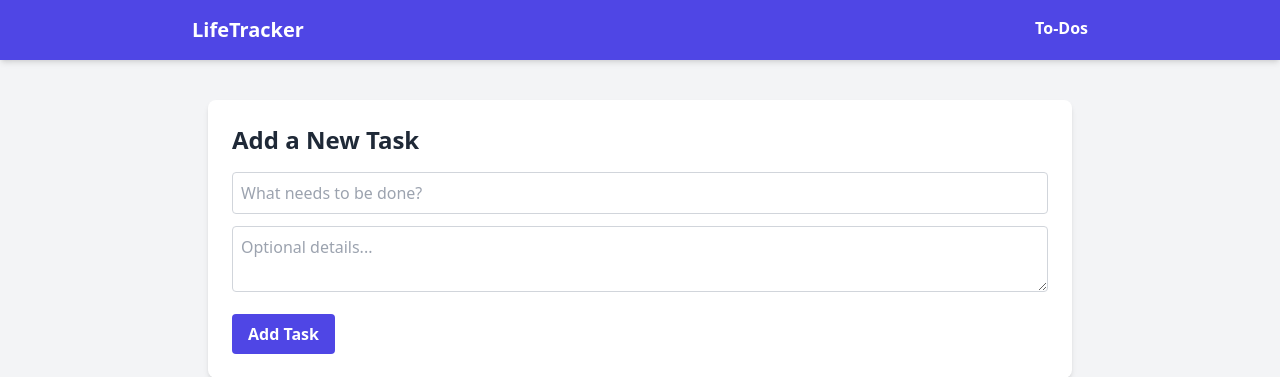
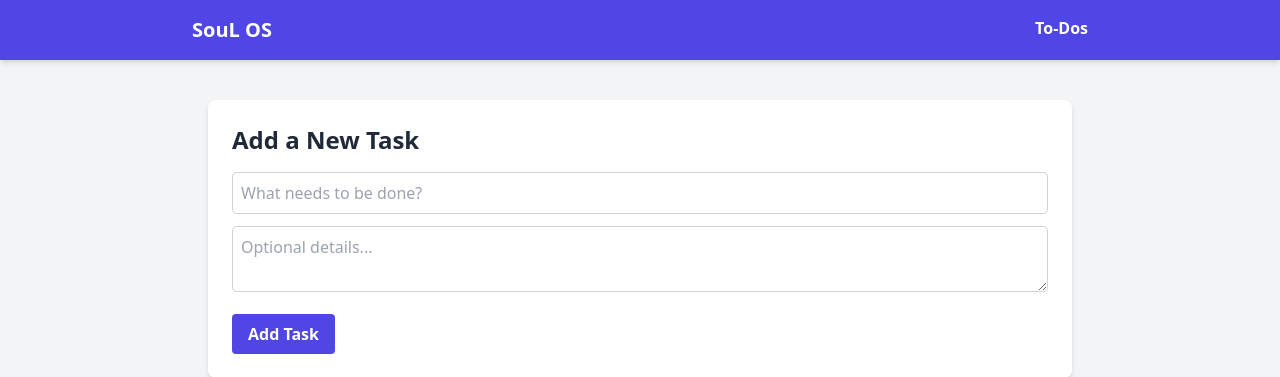
Before and after one commit to SouLCodes-main/SouL-OS, a Django app: page / in a window 1280 px wide. Shown: the top 377 px of the page. Run offline with Django 5.2, Linux system fonts and the light colour scheme; data that the repository does not hold is empty; some libraries are stand-ins or nearby versions.

Commit message:
fixed title

```diff
--- a/SouL_OS/templates/base.html
+++ b/SouL_OS/templates/base.html
@@ -3,7 +3,7 @@
 <head>
     <meta charset="UTF-8">
     <meta name="viewport" content="width=device-width, initial-scale=1.0">
-    <title>Life Tracker</title>
+    <title>SouL OSs</title>
     <!-- Tailwind CSS CDN -->
     <script src="https://cdn.tailwindcss.com"></script>
 </head>
@@ -12,7 +12,7 @@
     <!-- Navigation Bar -->
     <nav class="bg-indigo-600 p-4 text-white shadow-md">
         <div class="max-w-4xl mx-auto flex justify-between font-bold">
-            <a href="{% url 'task_list' %}" class="text-xl">LifeTracker</a>
+            <a href="{% url 'task_list' %}" class="text-xl">SouL OS</a>
             <div class="space-x-4">
                 <a href="{% url 'task_list' %}" class="hover:text-indigo-200">To-Dos</a>
                 <!-- We will add Finance and Gym links here later -->
```
